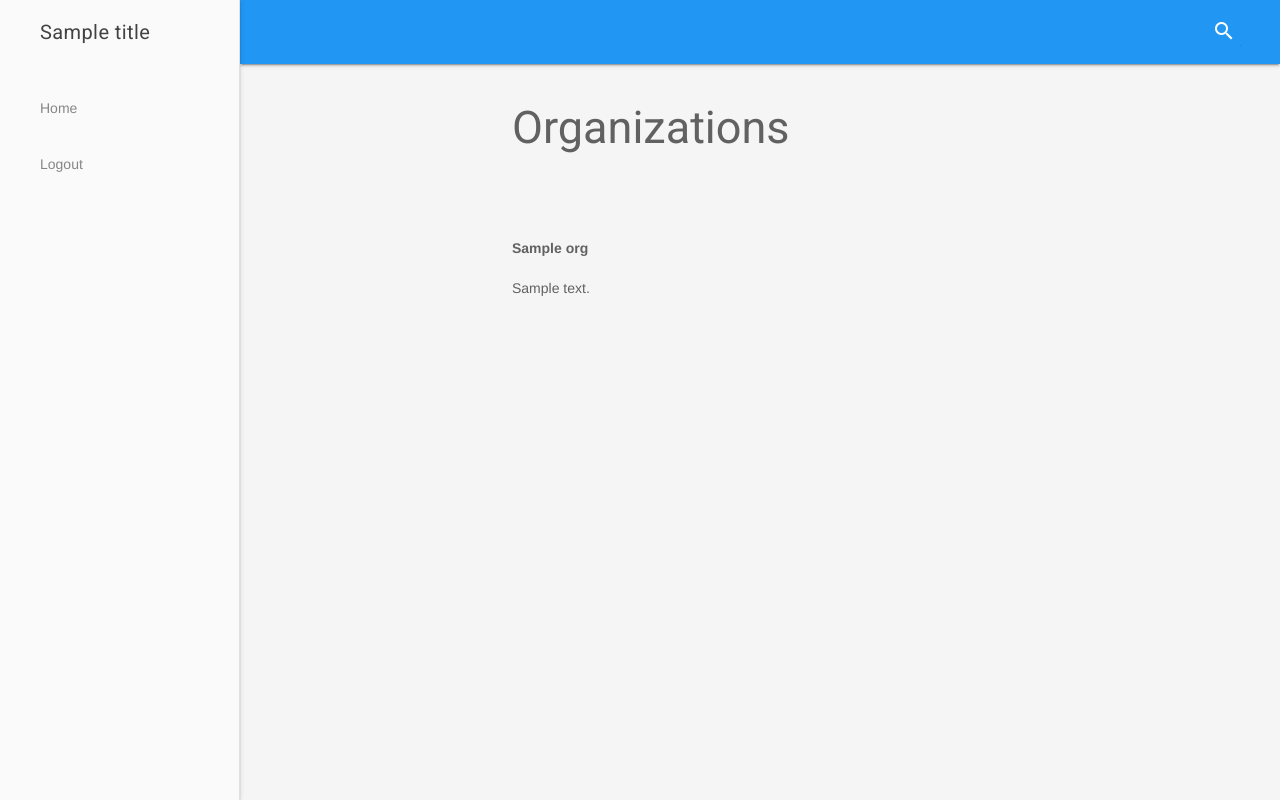
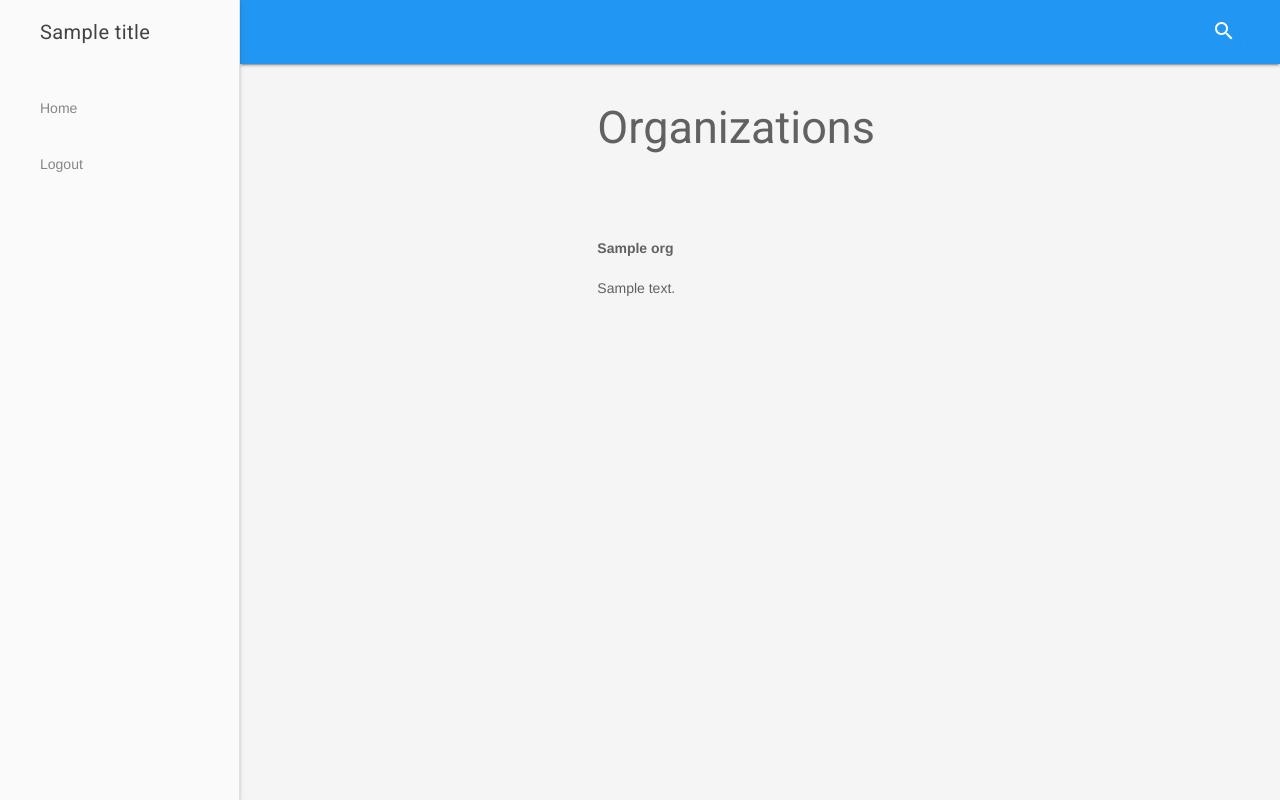
Before and after one commit to hashmapinc/Heirloom, a Python web app: template ui/heirloom/ui/templates/organization.jinja2 in a window 1280 px wide. Run offline with Jinja, Linux system fonts and the light colour scheme; the template is opened without the code that fills it: most values are stand-ins (such as "Sample title", 1, 10 or a date in 2020).

Commit message:
reordered links and centered orgs

```diff
--- a/ui/heirloom/ui/templates/base.jinja2
+++ b/ui/heirloom/ui/templates/base.jinja2
@@ -50,6 +50,9 @@
             <a class="mdl-navigation__link" href="{{ url_for('signup.signup') }}">Signup</a>
           {% else %}
 
+            <!-- default home link -->
+            <a class="mdl-navigation__link" href="{{ url_for('home.home') }}">Home</a>
+
             <!-- admin links -->
             {% if current_user.get_role_name() == "Admin" %}
             <a class="mdl-navigation__link" href="{{ url_for('organization.organization') }}">Organizations</a>
@@ -63,8 +66,7 @@
             {% if current_user.get_role_name() == "Seller" %}
             {% endif %}
 
-            <!-- default signed-in links -->
-            <a class="mdl-navigation__link" href="{{ url_for('home.home') }}">Home</a>
+            <!-- default logout link -->
             <a class="mdl-navigation__link" href="{{ url_for('login.logout') }}">Logout</a>
           {% endif %}
         </nav>
--- a/ui/heirloom/ui/templates/organization.jinja2
+++ b/ui/heirloom/ui/templates/organization.jinja2
@@ -1,7 +1,7 @@
 {% extends "base.jinja2" %} {% block content %}
 <div class="mdl-grid">
     <div class="mdl-layout-spacer"></div>
-    <div class="mdl-cell mdl-cell--6-col">
+    <div class="mdl-cell mdl-cell--4-col">
         <h2>Organizations</h2>
         <br><br><br>
         {% for org in organizations %}
```
